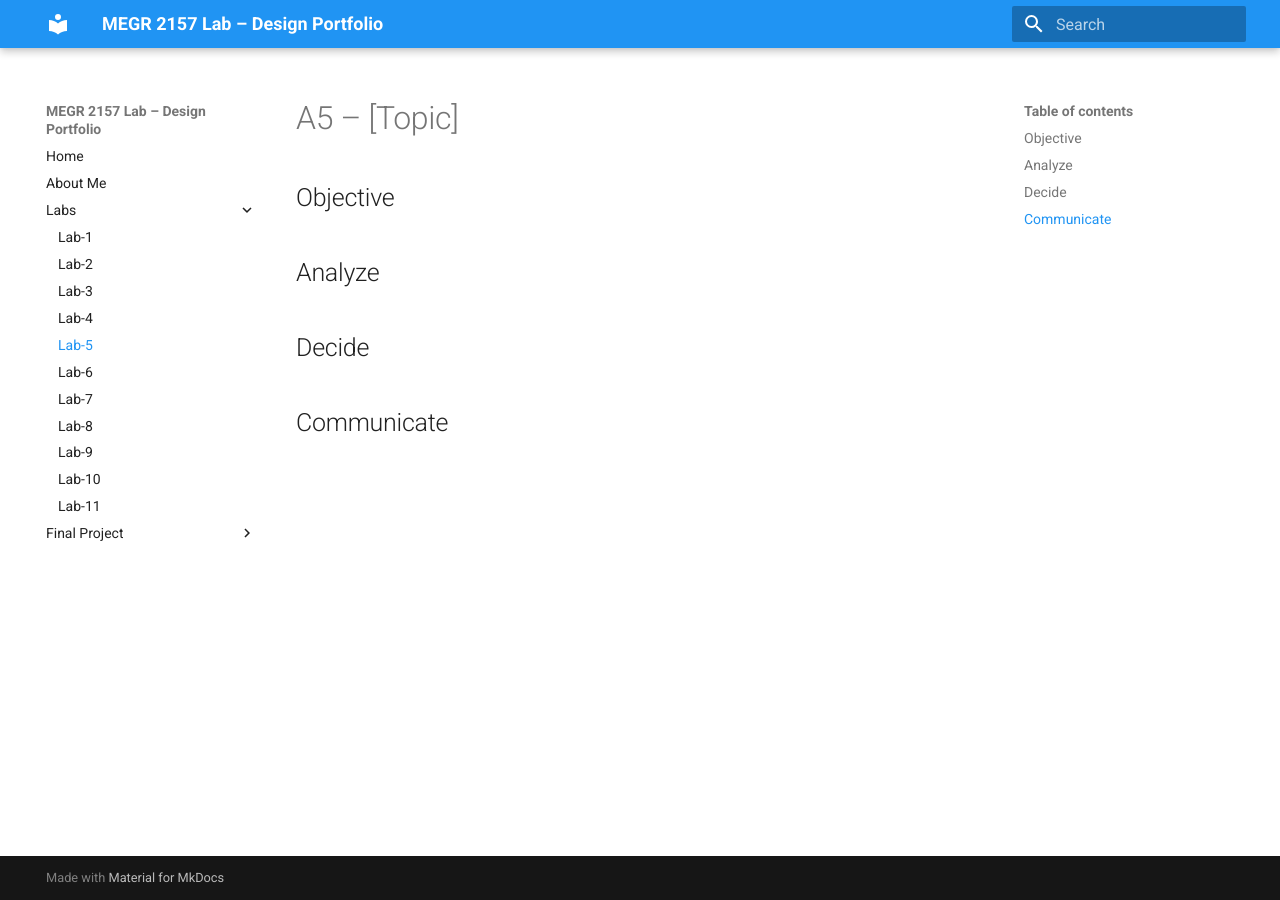
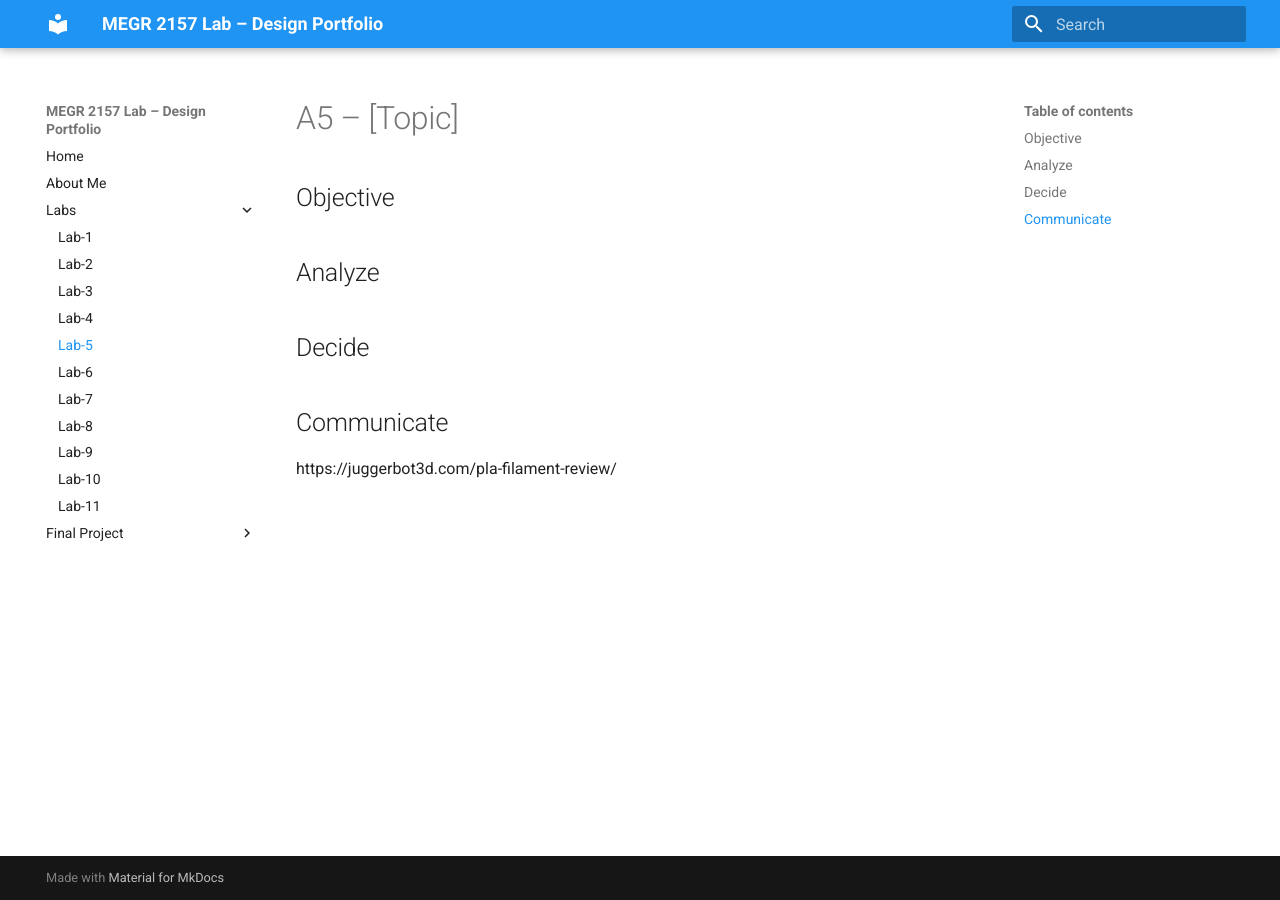
Before and after one commit to mgrego35/Morgan-Gregory-Lab-Portfolio, an MkDocs documentation site: the page built from docs/Labs/L05/index.md, in a window 1280 px wide. Built offline with MkDocs 1.6.1 and Material for MkDocs 9.7.7, drawn with Linux system fonts in a browser that asks for light colours; part of the change alters nothing that is shown.

Commit message:
Update index.md

```diff
--- a/docs/Labs/L05/index.md
+++ b/docs/Labs/L05/index.md
@@ -10,3 +10,5 @@
 
 
 ## Communicate
+
+https://juggerbot3d.com/pla-filament-review/
```
